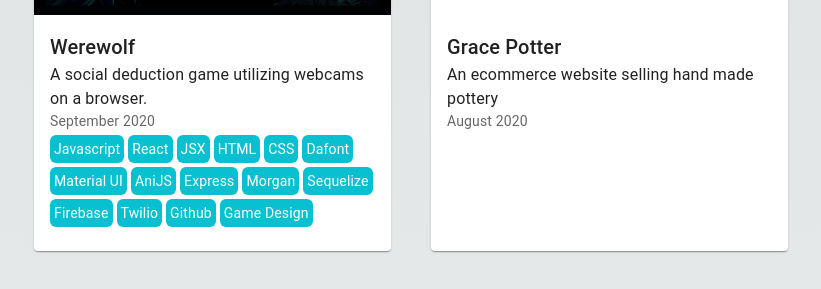
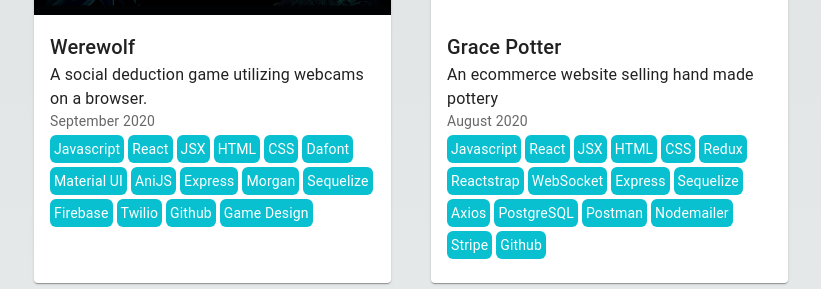
Before and after one commit to JAlbertCode/Portfolio-V2, a Next.js app in the folder portfolio/: page / in a window 1280 px wide. Shown: the part 1180-1469 px from the top of the page, without its empty margins (229-1050 px from the left). Built offline with nearby package versions, Linux system fonts and the light colour scheme; grey boxes are pictures that could not be loaded.

Commit message:
Updated Grace Potter card with skills

```diff
--- a/portfolio/app/page.tsx
+++ b/portfolio/app/page.tsx
@@ -121,6 +121,24 @@ export default function Home() {
               <Typography variant="body2" color="text.secondary">
                 August 2020
               </Typography>
+              <div className='gap-1 flex flex-wrap mt-1'>
+                <Typography variant='body2' className='skills'>Javascript</Typography>
+                <Typography variant='body2' className='skills'>React</Typography>
+                <Typography variant='body2' className='skills'>JSX</Typography>
+                <Typography variant='body2' className='skills'>HTML</Typography>
+                <Typography variant='body2' className='skills'>CSS</Typography>
+                <Typography variant='body2' className='skills'>Redux</Typography>
+                <Typography variant='body2' className='skills'>Reactstrap</Typography>
+                <Typography variant='body2' className='skills'>WebSocket</Typography>
+                <Typography variant='body2' className='skills'>Express</Typography>
+                <Typography variant='body2' className='skills'>Sequelize</Typography>
+                <Typography variant='body2' className='skills'>Axios</Typography>
+                <Typography variant='body2' className='skills'>PostgreSQL</Typography>
+                <Typography variant='body2' className='skills'>Postman</Typography>
+                <Typography variant='body2' className='skills'>Nodemailer</Typography>
+                <Typography variant='body2' className='skills'>Stripe</Typography>
+                <Typography variant='body2' className='skills'>Github</Typography>
+              </div>
             </CardContent>
           </Card>
 
```
